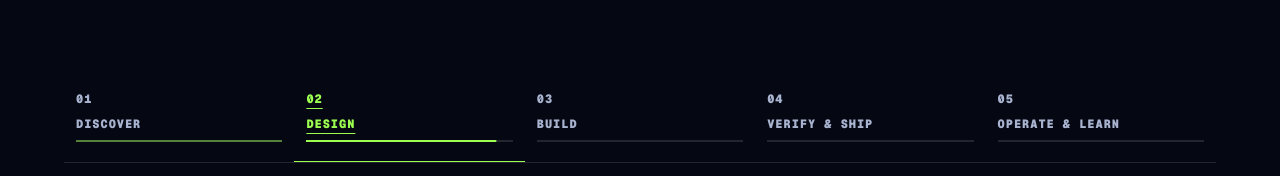
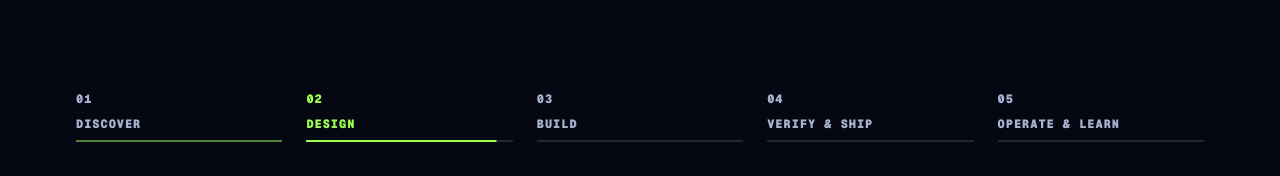
Before and after one commit to tami-bang/tami-bang.github.io, a Next.js app: page /roadmap in a window 1280 px wide. Shown: the part 624-800 px from the top of the page. Built offline with nearby package versions, Linux system fonts and the light colour scheme.

Commit message:
fix: 프로젝트 설명 및 로드맵 진행률 수정 (#79)
- 홈과 프로젝트 목록의 설명 말줄임 제거\n- 프로젝트 설명 전체 문장 노출\n- 로드맵 단계별 진행률 라인 단일화\n- 기존
스크롤 진행률을 단계별 underline에 적용

```diff
--- a/src/styles/editorial.css
+++ b/src/styles/editorial.css
@@ -1246,8 +1246,6 @@ body:has(.editorial-page) .scroll-progress-glow::before {
 }
 .editorial-subpage .roadmap-index a[data-active] {
   color: var(--brand-accent);
-  text-decoration: underline;
-  text-underline-offset: 5px;
 }
 .editorial-subpage .roadmap-phase__header h2 {
   font-weight: 550;
@@ -1386,7 +1384,6 @@ html .roadmap-page.editorial-subpage .roadmap-index a {
 }
 html .roadmap-page.editorial-subpage .roadmap-index a[data-active] {
   background: transparent;
-  box-shadow: inset 0 -1px var(--brand-accent);
 }
 .roadmap-page.editorial-subpage .roadmap-phase__line {
   display: none;
@@ -1588,10 +1585,7 @@ html .roadmap-page.editorial-subpage .roadmap-index a[data-active] {
   display: none;
 }
 .project-stack--index .editorial-project__copy h3 {
-  display: -webkit-box;
-  overflow: hidden;
-  -webkit-box-orient: vertical;
-  -webkit-line-clamp: 2;
+  overflow: visible;
 }
 .editorial-project__index-visual {
   display: grid;
@@ -1602,16 +1596,12 @@ html .roadmap-page.editorial-subpage .roadmap-index a[data-active] {
   background: var(--media-surface);
 }
 .editorial-project__index-visual > p:last-child {
-  display: -webkit-box;
   max-width: 34rem;
   margin: 32px 0 0;
-  overflow: hidden;
   color: var(--muted);
   font-size: clamp(1rem, 1.6vw, 1.3rem);
   line-height: 1.65;
   word-break: keep-all;
-  -webkit-box-orient: vertical;
-  -webkit-line-clamp: 4;
 }
 .project-stack--index .editorial-project__visual img {
   max-height: 270px;
@@ -1685,10 +1675,7 @@ html .roadmap-page.editorial-subpage .roadmap-index a[data-active] {
   padding-bottom: 0;
 }
 .project-stack--preview .editorial-project__copy h3 {
-  display: -webkit-box;
-  overflow: hidden;
-  -webkit-box-orient: vertical;
-  -webkit-line-clamp: 2;
+  overflow: visible;
 }
 
 /* About retains the display and storyboard; only the reading tier changes. */
--- a/src/styles/roadmap.css
+++ b/src/styles/roadmap.css
@@ -156,9 +156,8 @@
   display: grid;
   grid-template-columns: repeat(5, 1fr);
   gap: 1px;
-  padding: 0 0 1px;
+  padding: 0;
   border: 0;
-  border-bottom: 1px solid var(--panel-border);
   border-radius: 0;
   overflow: hidden;
   background: var(--background);
```
